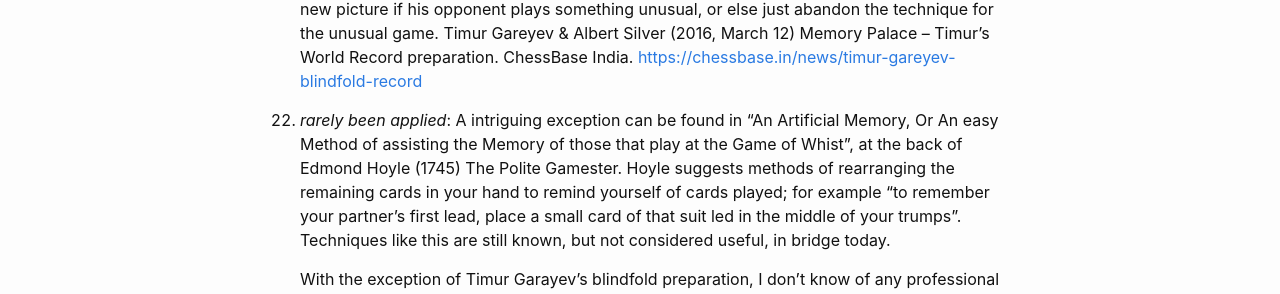
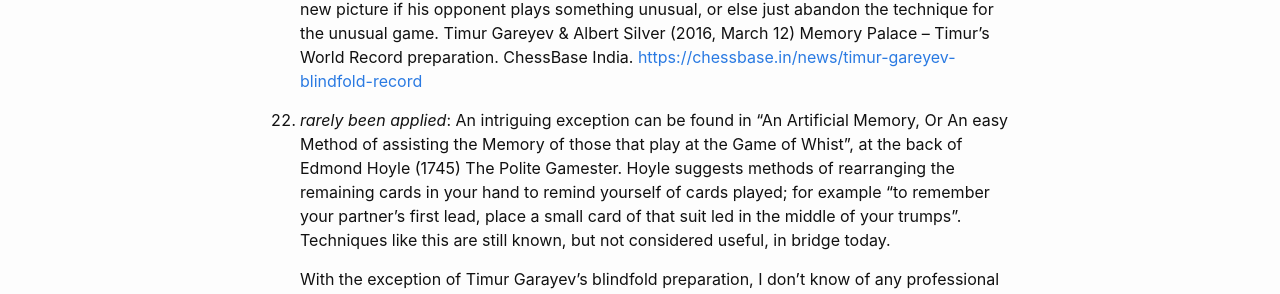
Before and after one commit to liontailedmacaque/liontailedmacaque.github.io, a Jekyll site: the page built from chessmemorypalace/notes.md, in a window 1280 px wide and 900 px high, scrolled down 15088 px. Shown: the part 345-639 px from the top of the window. Built offline with Jekyll 4.4.1, drawn with Linux system fonts in a browser that asks for light colours.

Commit message:
correct a to an

```diff
--- a/chessmemorypalace/notes.md
+++ b/chessmemorypalace/notes.md
@@ -268,7 +268,7 @@ The Chess Memory Palace is an instruction manual in using memory techniques for
 
 21. *Timur Gareyev*: GM Timur Gareyev scored over 80% in his 48 board blindfold simultaneous exhibition. He used his opponent's voices as well as his memory palace to distinguish the games. He plans most of his pictures in advance, but presumably would need to improvise a new picture if his opponent plays something unusual, or else just abandon the technique for the unusual game. Timur Gareyev & Albert Silver (2016, March 12) Memory Palace -- Timur's World Record preparation. ChessBase India. <https://chessbase.in/news/timur-gareyev-blindfold-record>
 
-22. *rarely been applied*: A intriguing exception can be found in "An Artificial Memory, Or An easy Method of assisting the Memory of those that play at the Game of Whist", at the back of Edmond Hoyle (1745) The Polite Gamester. Hoyle suggests methods of rearranging the remaining cards in your hand to remind yourself of cards played; for example "to remember your partner's first lead, place a small card of that suit led in the middle of your trumps". Techniques like this are still known, but not considered useful, in bridge today.
+22. *rarely been applied*: An intriguing exception can be found in "An Artificial Memory, Or An easy Method of assisting the Memory of those that play at the Game of Whist", at the back of Edmond Hoyle (1745) The Polite Gamester. Hoyle suggests methods of rearranging the remaining cards in your hand to remind yourself of cards played; for example "to remember your partner's first lead, place a small card of that suit led in the middle of your trumps". Techniques like this are still known, but not considered useful, in bridge today.
 
     With the exception of Timur Garayev's blindfold preparation, I don't know of any professional documented example of preparing a memory palace beforehand and carrying it into a game.
 
```
